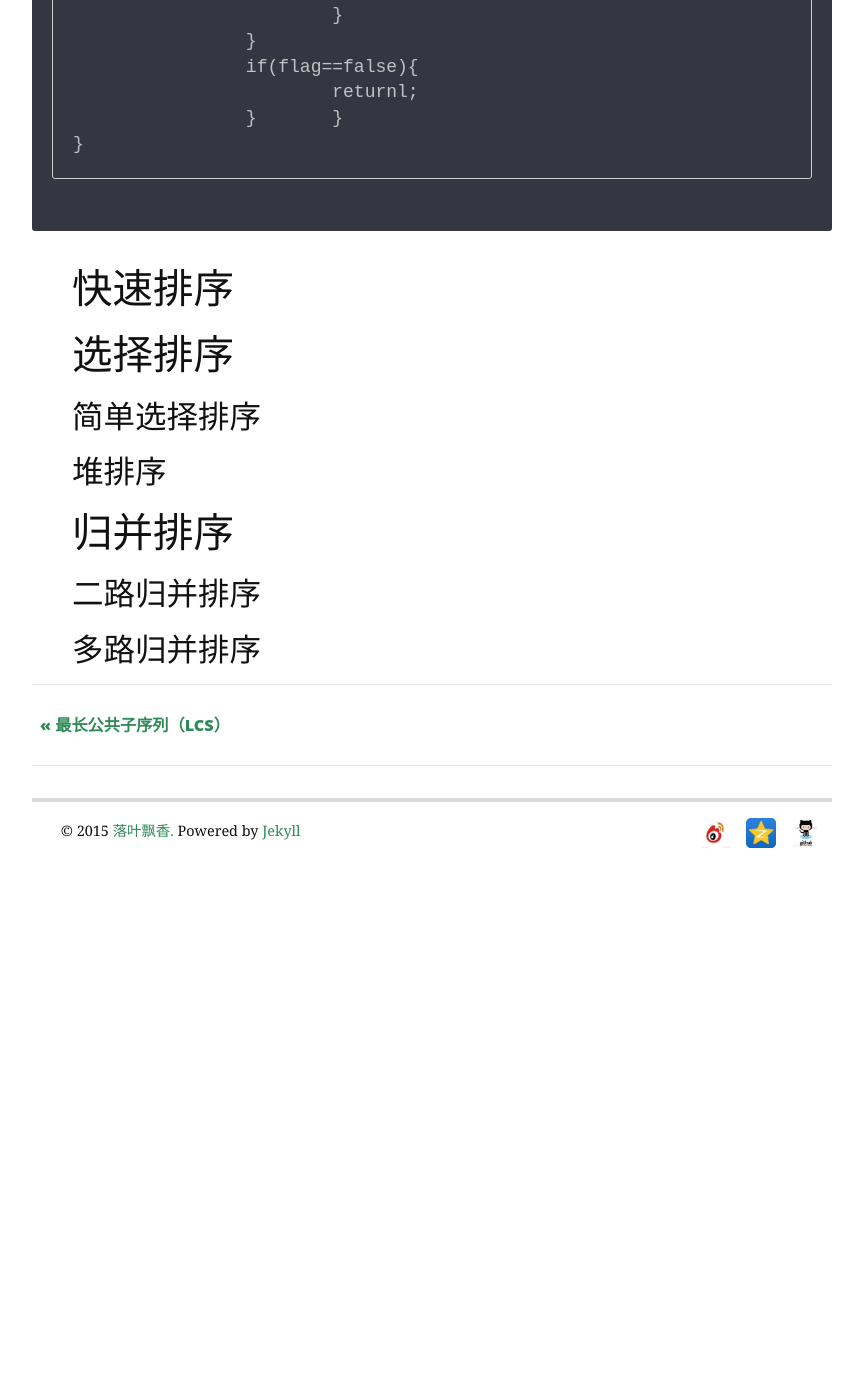
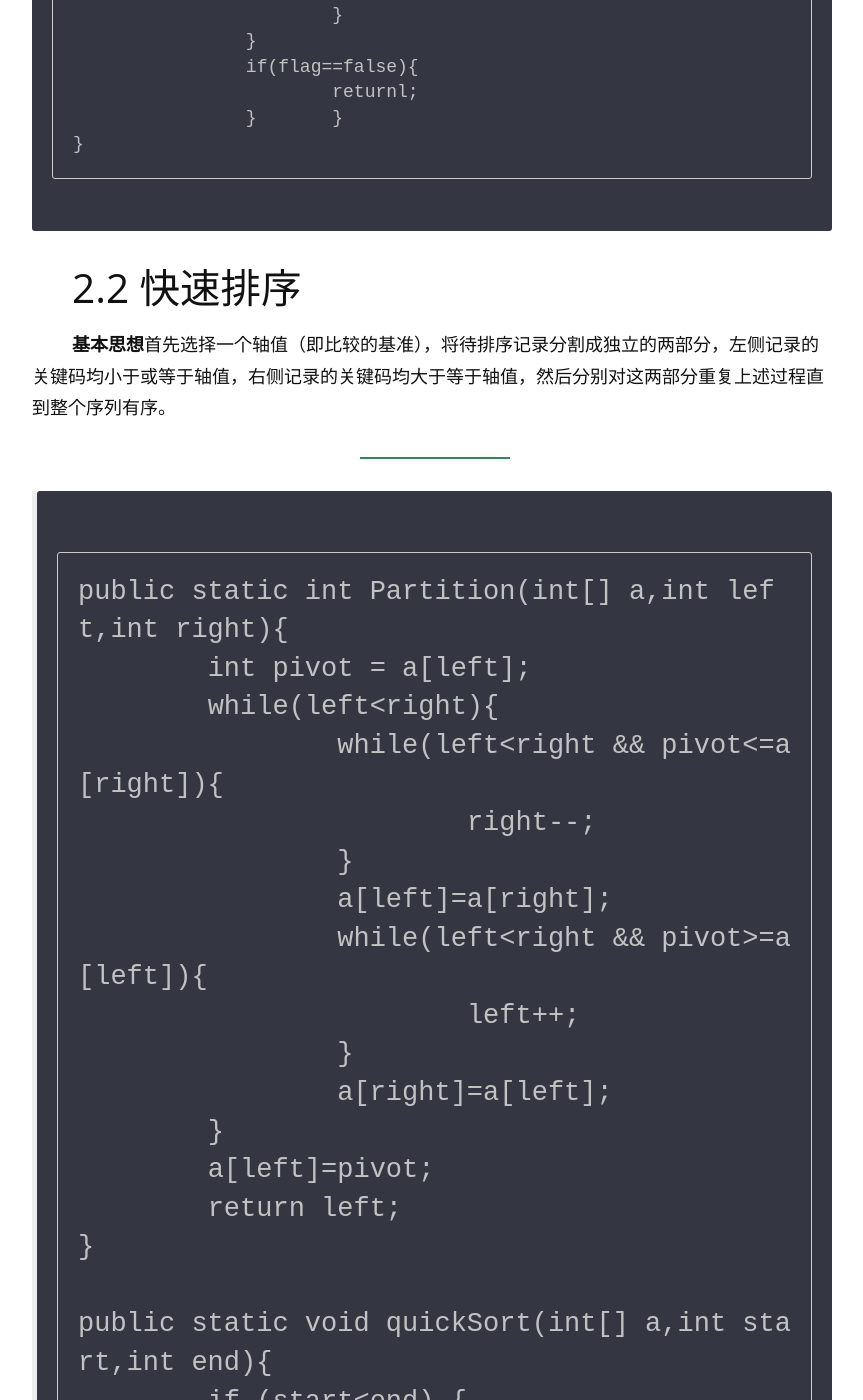
Before and after one commit to luonaibin/luonaibin.github.io, a Jekyll site: the page built from _posts/2015-07-14-Sort-Algorithm.markdown, in a window 1280 px wide and 1400 px high, scrolled down 3855 px. Shown: the whole window, without its empty margins (208-1071 px from the left). Built offline with Jekyll 4.4.1, drawn with Linux system fonts in a browser that asks for light colours; Markdown is read by kramdown in place of the engine named in the settings; before the commit the page ends 4783 px from its top, so only the background shows below that; some of the changed text lies outside the part shown.

Commit message:
update sort

```diff
--- a/_posts/2015-07-14-Sort-Algorithm.markdown
+++ b/_posts/2015-07-14-Sort-Algorithm.markdown
@@ -15,8 +15,8 @@ p{
 <p class="intro">
 	<span class="dropcap">排</span>序算法，重新排列表中的元素，使表中的元素满足按关键字递增或递减排列的过程。
 </p>
-## 插入排序
-### 直接插入排序
+## 一、插入排序
+### 1.1 直接插入排序
 **基本思想**每次将一个待排序的记录，按其关键字大小插入到前面已经排序号的子序列中，直到全部记录插入完成。
 
     	/**
@@ -49,7 +49,7 @@ p{
     	}
 
 
-### 希尔排序
+### 1.2 希尔排序
 **基本思想**
 先将待排序表分割成若干形如L[i,i+d,i=2d......i+kd]的子表，分别进行插入排序，当整个表中的元素基本有序时，在对全体记录进行一次直接插入排序。
 
@@ -70,8 +70,8 @@ p{
     	}
 
 
-## 交换排序
-### 冒泡排序
+## 二、交换排序
+### 2.1 冒泡排序
 **基本思想**假设待排序表长n，从后往前(从前往后)两两比较相邻元素的值，若为逆序（即A[i-1]>A[i]），则交换它们，直到序列比较完。
 
 	/**
@@ -126,10 +126,35 @@ p{
     }
 
 
-##快速排序
-## 选择排序
-### 简单选择排序
-### 堆排序
-## 归并排序
-### 二路归并排序
-### 多路归并排序
+##2.2 快速排序
+**基本思想**首先选择一个轴值（即比较的基准），将待排序记录分割成独立的两部分，左侧记录的关键码均小于或等于轴值，右侧记录的关键码均大于等于轴值，然后分别对这两部分重复上述过程直到整个序列有序。
+> 	public static int Partition(int[] a,int left,int right){
+> 		int pivot = a[left];
+> 		while(left<right){
+> 			while(left<right && pivot<=a[right]){
+> 				right--;
+> 			}
+> 			a[left]=a[right];
+> 			while(left<right && pivot>=a[left]){
+> 				left++;
+> 			}
+> 			a[right]=a[left];
+> 		}
+> 		a[left]=pivot;
+> 		return left;
+> 	}
+>
+> 	public static void quickSort(int[] a,int start,int end){
+> 		if (start<end) {
+> 			int mid = Partition(a,start,end);
+> 			quickSort(a,start,mid-1);
+> 			quickSort(a,mid+1,end);
+> 		}
+> 	}
+
+## 三、选择排序
+### 3.1 简单选择排序
+### 3.2 堆排序
+## 四、归并排序
+### 4.1 二路归并排序
+### 4.2 多路归并排序
```
